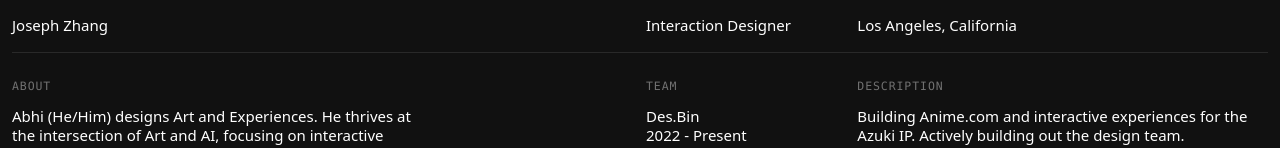
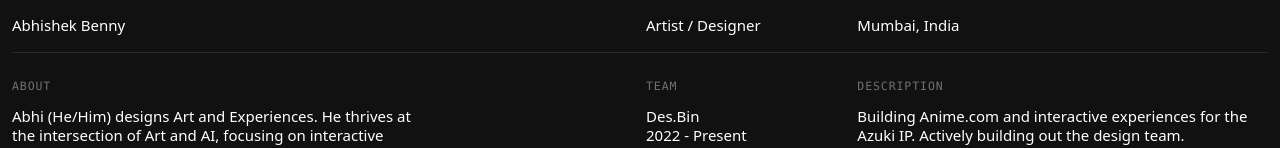
Before and after one commit to greeenpoints/portfolio_LTS, a Next.js app: page / in a window 1280 px wide. Shown: the top 148 px of the page. Built offline with nearby package versions, Linux system fonts and the light colour scheme; no server answers; a web font is replaced by a local one.

Commit message:
Update Navbar.js

```diff
--- a/components/Navbar.js
+++ b/components/Navbar.js
@@ -52,14 +52,14 @@ export default function Navbar(props) {
         passHref
         href="/"
       >
-        <h1 className="">Joseph Zhang</h1>
+        <h1 className="">Abhishek Benny</h1>
       </Link>
 
       <p className="col-span-6 md:col-start-7 lg:col-start-7 md:col-span-3 lg:col-span-2">
-        Interaction Designer
+        Artist / Designer
       </p>
       <p className="hidden col-span-3 lg:inline md:col-start-9">
-        Los Angeles, California
+        Mumbai, India
       </p>
       {pageName !== '/' && (
         <div className="absolute right-0 flex justify-end col-start-12 top-[50%] translate-y-[-50%] ">
```
